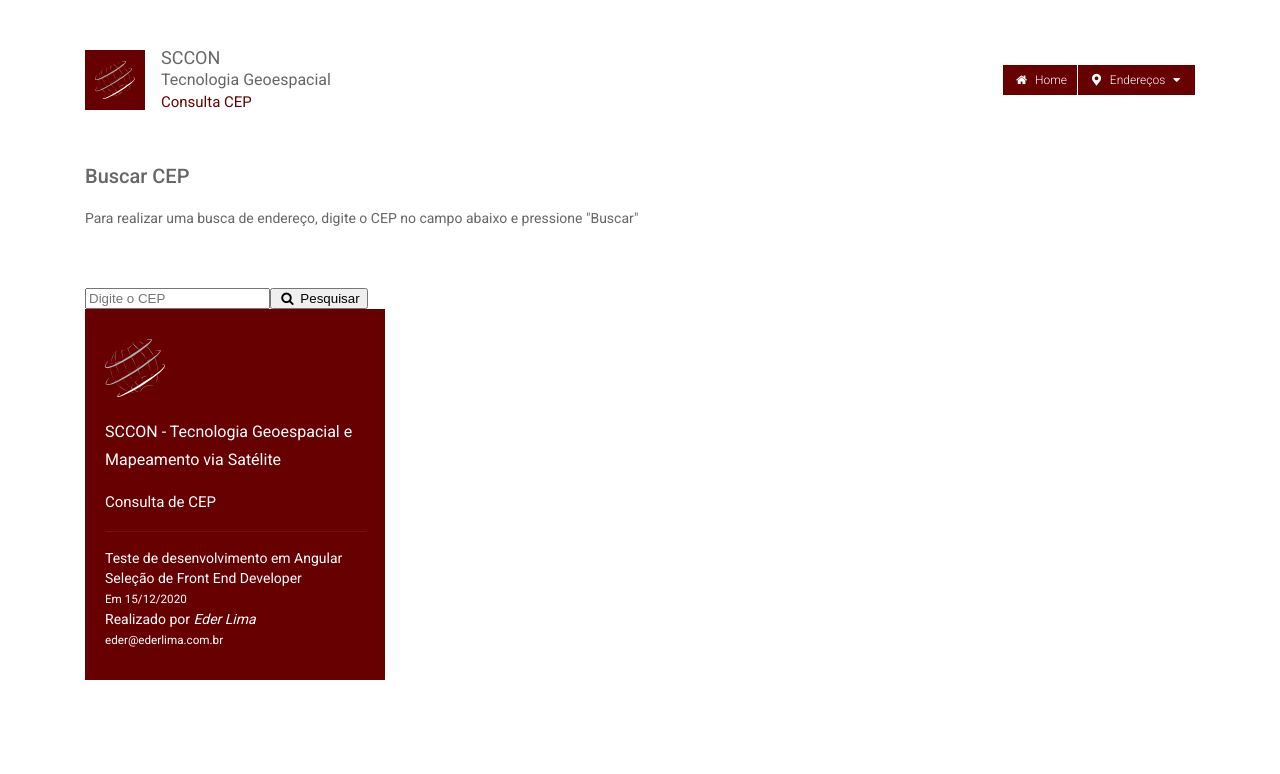
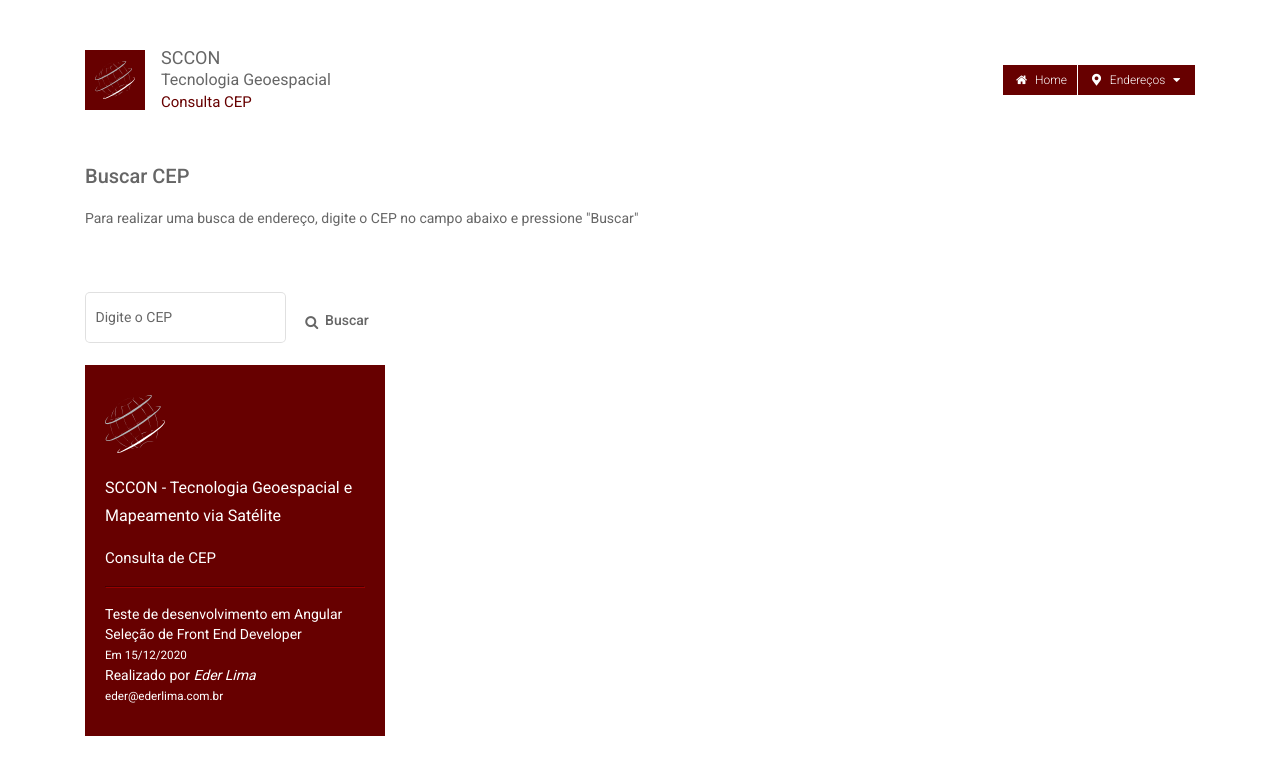
Before and after one commit to ederlima/sccon-cepsearch, an Angular app: page /buscar in a window 1280 px wide. Shown: the top 774 px of the page. Built offline with nearby package versions, Linux system fonts and the light colour scheme.

Commit message:
Break antes de iniciar reactiveforms

```diff
--- a/src/app/modules/cep-search/components/cep-search-form/cep-search-form.component.html
+++ b/src/app/modules/cep-search/components/cep-search-form/cep-search-form.component.html
@@ -1,3 +1,10 @@
 <div class="cep-search-form">
-  <input type="text" placeholder="Digite o CEP"> <button (click)="handleSearchClick()"><i class="icon-search"></i> Pesquisar</button>
+  <mat-form-field class="example-form-field" appearance="outline">
+    <mat-label>Digite o CEP</mat-label>
+    <input matInput type="text" [(ngModel)]="val">
+    <button mat-button *ngIf="val" matSuffix mat-icon-button aria-label="Clear" (click)="val=''">
+      <mat-icon>close</mat-icon>
+    </button>
+  </mat-form-field>
+  <button mat-button (click)="handleSearchClick()"><i class="icon-search"></i> Buscar</button>
 </div>
--- a/src/app/modules/cep-search/components/cep-search-form/cep-search-form.component.ts
+++ b/src/app/modules/cep-search/components/cep-search-form/cep-search-form.component.ts
@@ -8,7 +8,7 @@ import { Component, EventEmitter, OnInit, Output } from '@angular/core';
 export class CepSearchFormComponent implements OnInit {
   @Output() doSearch = new EventEmitter();
   constructor() { }
-
+  public val = '';
   public handleSearchClick(): void {
     console.log('emitindo evento');
     this.doSearch.emit(79009250);
```
Also changed, not shown: src/app/modules/cep-search/cep-search.module.ts (+9 -1 lines), src/assets/icons/scconicons-embedded.css (+5 -3 lines).
